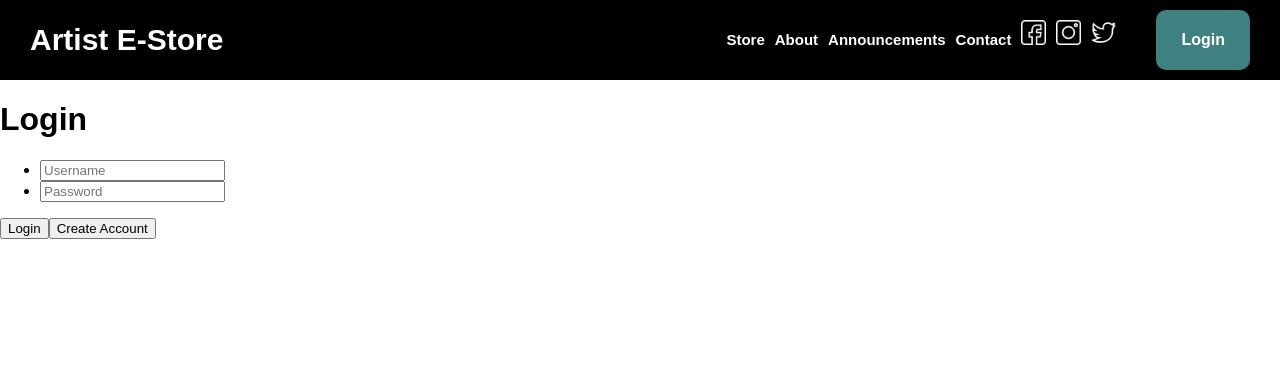
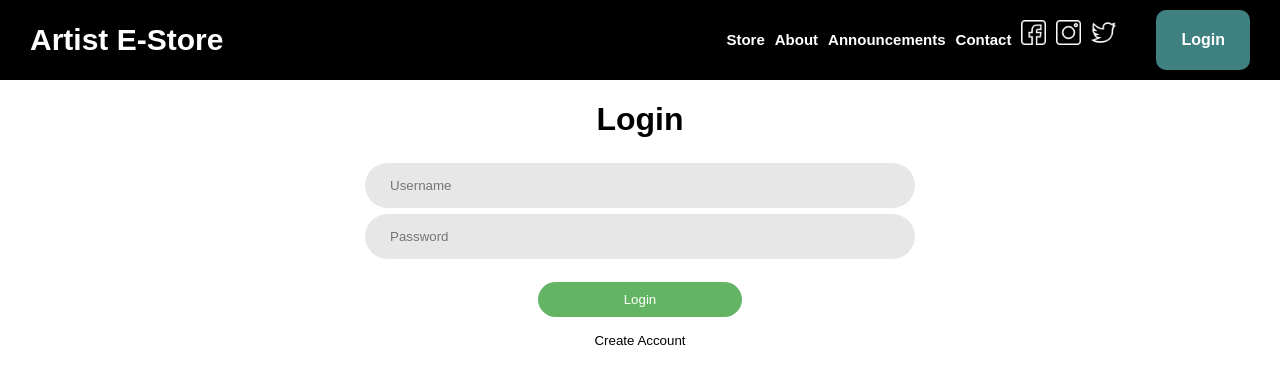
Before and after one commit to ahetrick12/artist-corner-estore, an Angular app in the folder estore-ui/: page /login in a window 1280 px wide. Shown: the top 384 px of the page. Built offline with nearby package versions, Linux system fonts and the light colour scheme.

Commit message:
Updated login page CSS

```diff
--- a/estore-ui/src/app/login/login.component.css
+++ b/estore-ui/src/app/login/login.component.css
@@ -0,0 +1,44 @@
+h1 {
+  text-align: center;
+}
+
+ul {
+  text-align: center;
+  list-style-type: none;
+  margin: 0px;
+  padding: 0px;
+}
+
+input {
+  width: 500px;
+  padding: 15px;
+  padding-left: 25px;
+  padding-right: 25px;
+  border-radius: 25px;
+  margin: 3px;
+  background-color: rgb(231, 231, 231);
+  border: none;
+}
+
+button {
+  width: 16%;
+  margin-left: 42%;
+  margin-right: 42%;
+  cursor: pointer;
+}
+
+#login {
+  margin-top: 20px;
+  margin-bottom: 5px;
+  padding: 10px;
+  border-radius: 30px;
+  border-width: 0px;
+  background-color: rgb(99, 181, 99);
+  color: white;
+}
+
+#create-account {
+  border-width: 0px;
+  margin-top: 10px;
+  background-color: white;
+}
--- a/estore-ui/src/app/login/login.component.html
+++ b/estore-ui/src/app/login/login.component.html
@@ -17,7 +17,9 @@
       </li>
     </ul>
 
-    <button (click)="onLogin()">Login</button>
-    <button (click)="onCreateAccount()">Create Account</button>
+    <button id="login" (click)="onLogin()">Login</button>
+    <button id="create-account" (click)="onCreateAccount()">
+      Create Account
+    </button>
   </body>
 </html>
```
